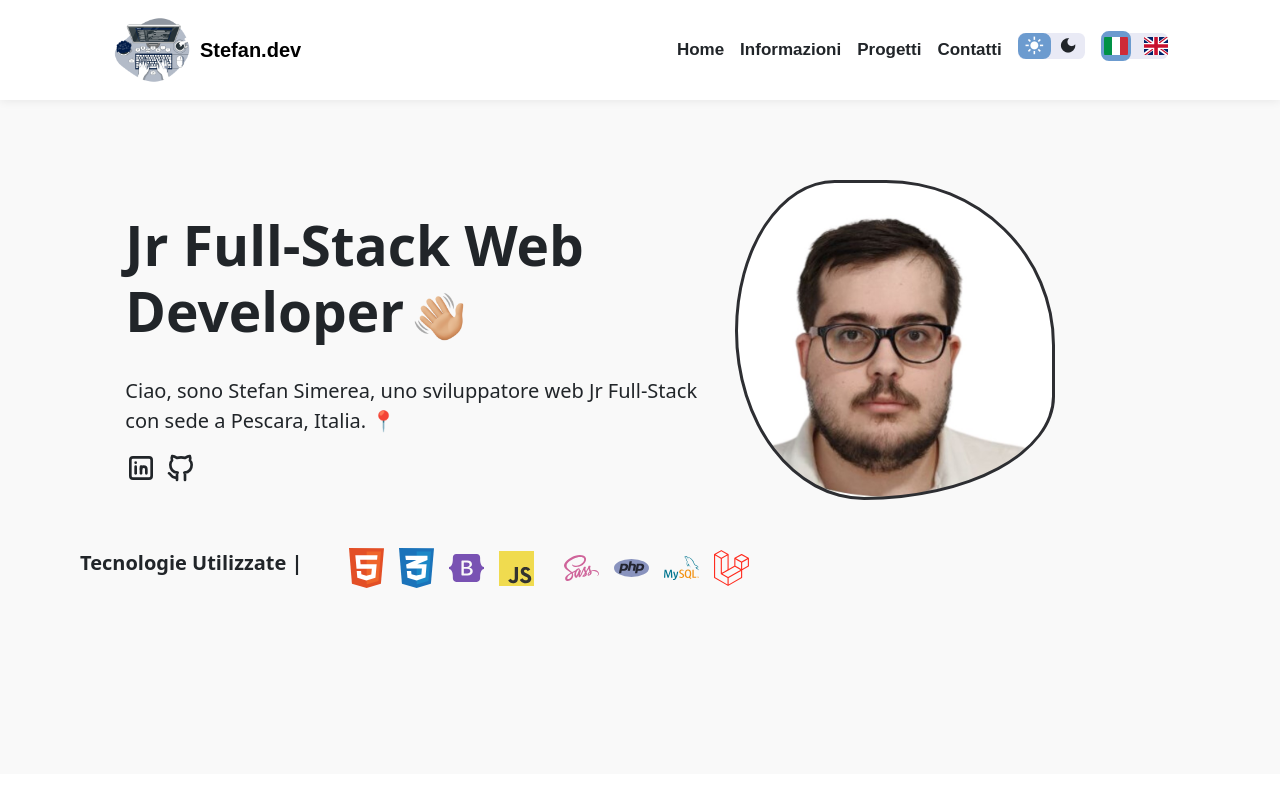
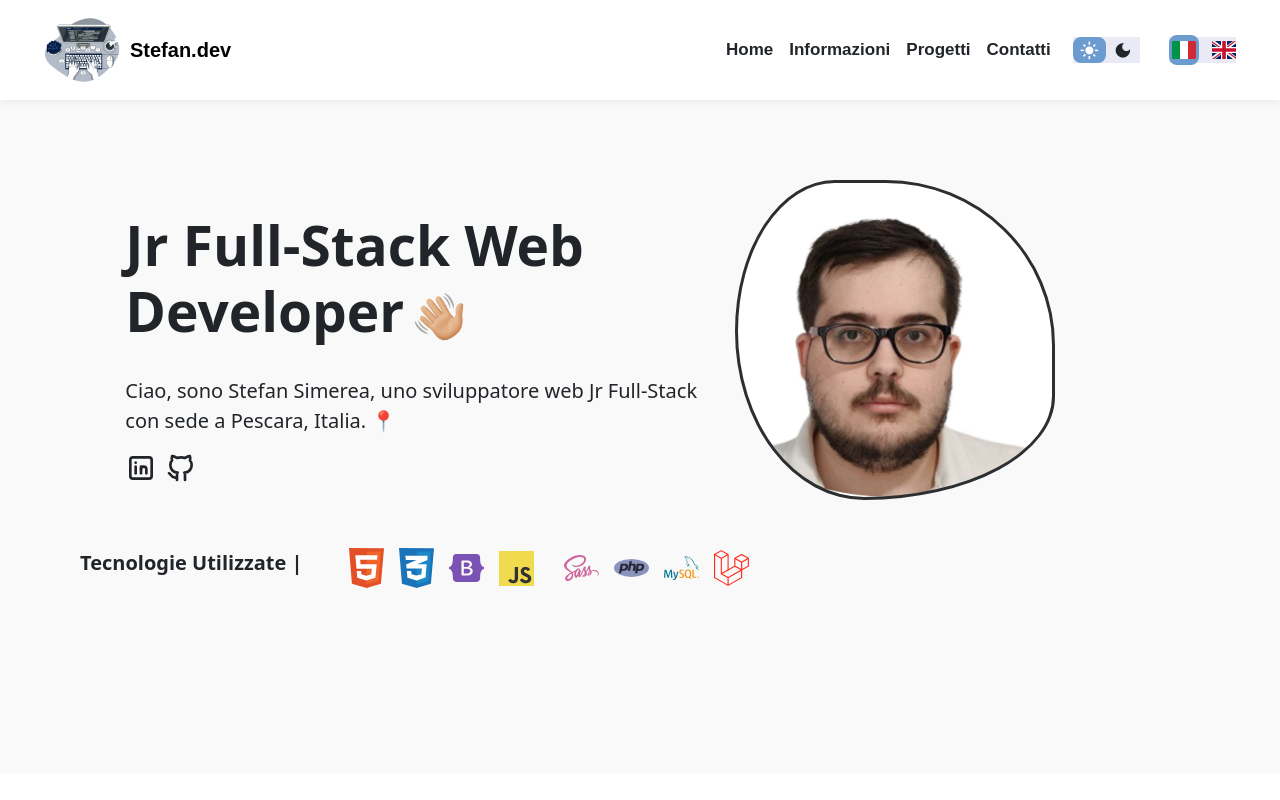
Before and after one commit to stefansimereaa/Personal-Portfolio, a Vue app: page / in a window 1280 px wide. Shown: the top 800 px of the page. Built offline with nearby package versions, Linux system fonts and the light colour scheme; some icons are missing.

Commit message:
fixed header responsive for all dimensions

```diff
--- a/src/components/header/AppHeader.vue
+++ b/src/components/header/AppHeader.vue
@@ -1,6 +1,6 @@
 <script>
 export default {
-  name: 'AppHeader',
+  name: "AppHeader",
   data() {
     return {
       isDarkMode: false,
@@ -12,11 +12,11 @@ export default {
     navbarStyle() {
       return this.$store.state.isDarkMode
         ? {
-            backgroundColor: '#181a1e',
-            color: 'white',
+            backgroundColor: "#181a1e",
+            color: "white",
           }
-          :{
-            backgroundColor: '#fff',
+        : {
+            backgroundColor: "#fff",
           };
     },
     // Change class color text for Dark Mode
@@ -25,11 +25,11 @@ export default {
     },
     // Change class active for toggle Dark Mode
     darkModeActive() {
-      return this.$store.state.isDarkMode ? 'active' : '';
+      return this.$store.state.isDarkMode ? "active" : "";
     },
     // Change class active for toggle Language active
     languageActive() {
-    return this.$store.state.isGb ? 'active' : '';
+      return this.$store.state.isGb ? "active" : "";
     },
   },
   methods: {
@@ -37,7 +37,7 @@ export default {
     // // Lightmode Toggle
     toggleLightMode() {
       if (this.$store.state.isDarkMode) {
-      this.$store.commit('toggleDarkMode');
+        this.$store.commit("toggleDarkMode");
         this.isLightMode = true;
         this.isDarkMode = false;
       }
@@ -45,7 +45,7 @@ export default {
     // Darkmode Toggle
     toggleDarkMode() {
       if (!this.$store.state.isDarkMode) {
-      this.$store.commit('toggleDarkMode');
+        this.$store.commit("toggleDarkMode");
         this.isLightMode = false;
         this.isDarkMode = true;
       }
@@ -53,35 +53,51 @@ export default {
     // Languages Toggle
     // Italian language Toggle
     toggleLanguageIt() {
-    this.$store.commit('toggleLanguageItalian', true);
-    this.$store.commit('toggleLanguageGb', false);
+      this.$store.commit("toggleLanguageItalian", true);
+      this.$store.commit("toggleLanguageGb", false);
       this.isItalian = true; // Imposta la lingua su Italiano
     },
     // English language Toggle
     toggleLanguageGb() {
-    this.$store.commit('toggleLanguageItalian', false);
-    this.$store.commit('toggleLanguageGb', true);
+      this.$store.commit("toggleLanguageItalian", false);
+      this.$store.commit("toggleLanguageGb", true);
       this.isItalian = false; // Imposta la lingua su Inglese
     },
-}
-
+  },
 };
 </script>
 
-
 <template>
   <head>
-    <link href="https://fonts.googleapis.com/icon?family=Material+Icons+Sharp" rel="stylesheet">
-    <link rel="stylesheet" href="node_modules/flag-icon-css/css/flag-icon.css">
+    <link
+      href="https://fonts.googleapis.com/icon?family=Material+Icons+Sharp"
+      rel="stylesheet"
+    />
+    <link
+      rel="stylesheet"
+      href="node_modules/flag-icon-css/css/flag-icon.css"
+    />
   </head>
   <!-- Header -->
   <header>
-    <nav class="navbar navbar-expand-lg navbar-light" :style="navbarStyle">
+    <nav class="navbar navbar-expand-lg navbar-light" :style="navbarStyle" :class="{ 'dark-mode': $store.state.isDarkMode }">
       <div class="container-fluid d-flex align-items-center links">
         <!-- Logo a sinistra -->
-        <a href="#" class="navbar-brand d-flex align-items-center logo-container">
-          <img src="../../assets/img/CodingLogo.png" alt="Logo Portfolio" class="logo">
-          <h3 class="ms-2 my-2" :style="{ color: isDarkText ? '#fff' : 'inherit' }">Stefan.dev</h3>
+        <a
+          href="#"
+          class="navbar-brand d-flex align-items-center logo-container"
+        >
+          <img
+            src="../../assets/img/CodingLogo.png"
+            alt="Logo Portfolio"
+            class="logo"
+          />
+          <h3
+            class="ms-2 my-2"
+            :style="{ color: isDarkText ? '#fff' : 'inherit' }"
+          >
+            Stefan.dev
+          </h3>
         </a>
 
         <div class="container-links">
@@ -93,43 +109,102 @@ export default {
               </li>
               <li class="nav-item">
                 <!-- Italian Version -->
-                <a class="nav-link" href="#aboutme" :class="{ 'd-none': !isItalian }">Informazioni</a>
+                <a
+                  class="nav-link"
+                  href="#aboutme"
+                  :class="{ 'd-none': !isItalian }"
+                  >Informazioni</a
+                >
                 <!-- English Version -->
-                <a class="nav-link" href="#aboutme" :class="{ 'd-none': isItalian }">About</a>
+                <a
+                  class="nav-link"
+                  href="#aboutme"
+                  :class="{ 'd-none': isItalian }"
+                  >About</a
+                >
               </li>
               <li class="nav-item">
                 <!-- Italian Version -->
-                <a class="nav-link" href="#portfolio" :class="{ 'd-none': !isItalian }">Progetti</a>
+                <a
+                  class="nav-link"
+                  href="#portfolio"
+                  :class="{ 'd-none': !isItalian }"
+                  >Progetti</a
+                >
                 <!-- English Version -->
-                <a class="nav-link" href="#portfolio" :class="{ 'd-none': isItalian }">Projects</a>
+                <a
+                  class="nav-link"
+                  href="#portfolio"
+                  :class="{ 'd-none': isItalian }"
+                  >Projects</a
+                >
               </li>
               <li class="nav-item">
                 <!-- Italian Version -->
-                <a class="nav-link" href="#contact" :class="{ 'd-none': !isItalian }">Contatti</a>
+                <a
+                  class="nav-link"
+                  href="#contact"
+                  :class="{ 'd-none': !isItalian }"
+                  >Contatti</a
+                >
                 <!-- English Version -->
-                <a class="nav-link" href="#contact" :class="{ 'd-none': isItalian }">Contact</a>
+                <a
+                  class="nav-link"
+                  href="#contact"
+                  :class="{ 'd-none': isItalian }"
+                  >Contact</a
+                >
               </li>
-
 
               <!-- Dark Mode Toggles -->
               <li class="dark-mode d-flex my-1 ms-2" :class="darkModeActive">
-                <span class="material-icons-sharp" :class="{ active: !isDarkMode }" @click="toggleLightMode"> light_mode </span>
-                <span class="material-icons-sharp " :class="{ active: isDarkMode }" @click="toggleDarkMode"> dark_mode </span>
+                <span
+                  class="material-icons-sharp"
+                  :class="{ active: !isDarkMode }"
+                  @click="toggleLightMode"
+                >
+                  light_mode
+                </span>
+                <span
+                  class="material-icons-sharp"
+                  :class="{ active: isDarkMode }"
+                  @click="toggleDarkMode"
+                >
+                  dark_mode
+                </span>
               </li>
 
               <!-- Language Change Toggles -->
-              <li class="dark-mode my-1 ms-3" :class="languageActive">
+              <li class="dark-mode language-active my-1 ms-3" :class="languageActive">
                 <!-- Italian Flag -->
-                <span class="flag-icon flag-icon-it" style="width: 10px; padding: 12px;" :class="{ active: !languageActive }" @click="toggleLanguageIt"></span>
+                <span
+                  class="flag-icon flag-icon-it"
+                  style="width: 10px; padding: 12px"
+                  :class="{ active: !languageActive }"
+                  @click="toggleLanguageIt"
+                ></span>
                 <!-- English Flag -->
-                <span class="flag-icon flag-icon-gb" style="width: 10px; padding: 12px;" :class="{ active: languageActive }" @click="toggleLanguageGb"></span>
+                <span
+                  class="flag-icon flag-icon-gb"
+                  style="width: 10px; padding: 12px"
+                  :class="{ active: languageActive }"
+                  @click="toggleLanguageGb"
+                ></span>
               </li>
             </ul>
           </div>
         </div>
 
         <!-- Navbar Toggle Button per schermi più piccoli -->
-        <button class="navbar-toggler" type="button" data-bs-toggle="collapse" data-bs-target="#navbarNav" aria-controls="navbarNav" aria-expanded="false" aria-label="Toggle navigation">
+        <button
+          class="navbar-toggler"
+          type="button"
+          data-bs-toggle="collapse"
+          data-bs-target="#navbarNav"
+          aria-controls="navbarNav"
+          aria-expanded="false"
+          aria-label="Toggle navigation"
+        >
           <span class="navbar-toggler-icon"></span>
         </button>
       </div>
@@ -137,12 +212,15 @@ export default {
   </header>
 </template>
 
+<style scoped lang="scss">
+@import "../../assets/scss/_vars.scss";
+// Regole CSS per testo bianco in modalità "dark"
+// Barra di navigazione in modalità dark
+.dark-mode .navbar-collapse {
+  background-color: rgb(24, 26, 30);
+}
 
-<style scoped lang="scss">
-@import '../../assets/scss/_vars.scss';
-// Regole CSS per testo bianco in modalità "dark"
-
-.dark-mode{
+.dark-mode {
   background-color: rgba(132, 139, 200, 0.18);
   display: flex;
   justify-content: space-between;
@@ -154,14 +232,13 @@ export default {
 }
 
 .dark-mode span.active {
-  background-color: #6C9BCF;
+  background-color: #6c9bcf;
   color: white;
-  border: 3px solid #6C9BCF;
+  border: 3px solid #6c9bcf;
   border-radius: 0.5rem;
 }
 
-
-.dark-mode span{
+.dark-mode span {
   font-size: 1.2rem;
   width: 50%;
   height: 100%;
@@ -170,27 +247,28 @@ export default {
   justify-content: center;
 }
 
-
 // Header Fonts
-header{
-  font-family: $Font ;
+header {
+  font-family: $Font;
   width: 100%;
   height: 100px;
 }
+
 .navbar {
   height: 100px;
   width: 100%;
   background-color: #fff;
   z-index: 2;
   position: fixed;
-  box-shadow: 0 0 10px rgba(0,0,0,.09);
+  box-shadow: 0 0 10px rgba(0, 0, 0, 0.09);
 }
 
-.links{
+.links {
   width: 100%;
   margin-left: 100px;
 }
-.container-links{
+
+.container-links {
   margin-right: 100px;
 }
 
@@ -199,14 +277,15 @@ header{
   max-width: 80px;
 }
 
-h3{
-  font-family: $Font ;
+h3 {
+  font-family: $Font;
   font-size: 1em;
   font-weight: bold;
 }
 
 // Links Navbar style
-li a, li a:visited {
+li a,
+li a:visited {
   font-family: $Font;
   font-weight: bold;
   font-size: 17px;
@@ -217,4 +296,294 @@ li a, li a:visited {
     color: #147efb;
   }
 }
+
+// Responsive for super small mobile devices
+@media (max-width: 370px) {
+
+  .container-links {
+  margin-right: 0px;
+  }
+  .logo {
+  max-width: 55px;
+  }
+  .links {
+  margin-left: 0px;
+  }
+  /* Aggiungi la condizione per la larghezza e l'altezza solo quando la modalità scura è attiva */
+.navbar-toggler {
+  margin-right: 30px;
+  background-color: white;
+
+  /* Imposta larghezza e altezza solo in modalità scura */
+  .dark-mode & {
+    box-shadow: 0 0 10px rgba(0, 0, 0, 0.8);
+  }
+}
+
+.navbar-toggler-icon{
+  .dark-mode & {
+    width: 1.5em;
+    height: 1.5em;
+  }
+
+}
+  .navbar-collapse {
+    position: absolute;
+    top: 100px;
+    left: 0;
+    width: 100%;
+    background-color: #fff;
+    z-index: 1;
+    box-shadow: 0 0 10px rgba(0, 0, 0, 0.09);
+    text-align: center;
+  }
+
+  .navbar-nav {
+    flex-direction: column;
+    margin-top: 0px;
+    padding-bottom: 50px;
+  }
+
+
+  .dark-mode {
+    position: absolute;
+    top: 77%;
+    left: 27%;
+    border-radius: 0px;
+  }
+  .language-active{
+    position: absolute;
+    top: 77%;
+    left: 48%;
+  }
+  .navbar{
+    position: absolute;
+    top: 0%;
+    left: 0%;
+  }
+  .navbar{
+    width: 100%;
+    position: fixed;
+  }
+}
+
+// Responsive for small mobile devices
+@media (min-width: 410px) {
+
+  .container-links {
+  margin-right: 0px;
+  }
+  .logo {
+  max-width: 55px;
+  }
+  .links {
+  margin-left: 0px;
+  }
+  /* Aggiungi la condizione per la larghezza e l'altezza solo quando la modalità scura è attiva */
+.navbar-toggler {
+  margin-right: 30px;
+  background-color: white;
+
+  /* Imposta larghezza e altezza solo in modalità scura */
+  .dark-mode & {
+    box-shadow: 0 0 10px rgba(0, 0, 0, 0.8);
+  }
+}
+
+.navbar-toggler-icon{
+  .dark-mode & {
+    width: 1.5em;
+    height: 1.5em;
+  }
+
+}
+  .navbar-collapse {
+    position: absolute;
+    top: 100px;
+    left: 0;
+    width: 100%;
+    background-color: #fff;
+    z-index: 1;
+    box-shadow: 0 0 10px rgba(0, 0, 0, 0.09);
+    text-align: center;
+  }
+
+  .navbar-nav {
+    flex-direction: column;
+    margin-top: 0px;
+    padding-bottom: 50px;
+  }
+
+
+  .dark-mode {
+    position: absolute;
+    top: 77%;
+    left: 27%;
+    border-radius: 0px;
+  }
+  .language-active{
+    position: absolute;
+    top: 77%;
+    left: 48%;
+  }
+  .navbar{
+    position: absolute;
+    top: 0%;
+    left: 0%;
+  }
+  .navbar{
+    width: 100%;
+    position: fixed;
+  }
+
+}
+
+// Responsive for mobile devices
+@media (min-width: 576px) {
+
+
+  .dark-mode {
+    position: absolute;
+    top: 77%;
+    left: 33%;
+    border-radius: 0px;
+  }
+
+
+  .language-active{
+    position: absolute;
+    top: 77%;
+    left: 50%;
+  }
+  .navbar{
+    position: absolute;
+    top: 0%;
+    left: 0%;
+  }
+  .navbar{
+    width: 100%;
+    position: fixed;
+  }
+
+}
+
+// Responsive for tablet
+@media (min-width: 768px) {
+  .logo {
+  max-width: 80px;
+  margin-left: 30px
+  }
+  .dark-mode {
+    position: absolute;
+    top: 77%;
+    left: 37%;
+    border-radius: 0px;
+  }
+
+
+  .language-active{
+    position: absolute;
+    top: 77%;
+    left: 51%;
+  }
+  .navbar{
+    position: absolute;
+    top: 0%;
+    left: 0%;
+  }
+  .navbar{
+    width: 100%;
+    position: fixed;
+  }
+}
+
+// Responsive for notebooks
+@media (min-width: 992px) {
+  .logo {
+  max-width: 80px;
+  margin-left: 30px
+  }
+  .navbar-collapse {
+    position: relative;
+    top: 0;
+    width: 550px;
+    background-color: #fff;
+    z-index: 1;
+    text-align: center;
+  }
+
+  .dark-mode {
+    position: absolute;
+    top: 10%;
+    left: 63%;
+    border-radius: 0px;
+  }
+
+
+  .language-active{
+    position: absolute;
+    top: 10%;
+    left: 79%;
+  }
+  .navbar-nav{
+    padding-bottom: 0px;
+  }
+  .navbar-collapse{
+    box-shadow: none;
+  }
+  .navbar{
+    position: absolute;
+    top: 0%;
+    left: 0%;
+  }
+  .navbar{
+    width: 100%;
+    position: fixed;
+  }
+}
+
+// Responsive for desktops
+@media (min-width: 1400px) {
+  .logo {
+  max-width: 80px;
+  margin-left: 30px
+  }
+  .navbar-collapse {
+    position: relative;
+    top: 0;
+    width: 550px;
+    background-color: #fff;
+    z-index: 1;
+    text-align: center;
+  }
+
+  .dark-mode {
+    position: absolute;
+    top: 10%;
+    left: 63%;
+    border-radius: 0px;
+  }
+
+
+  .language-active{
+    position: absolute;
+    top: 10%;
+    left: 79%;
+  }
+  .navbar-nav{
+    padding-bottom: 0px;
+  }
+  .navbar-collapse{
+    box-shadow: none;
+  }
+  .navbar{
+    position: absolute;
+    top: 0%;
+    left: 0%;
+  }
+  .navbar{
+    width: 100%;
+    position: fixed;
+  }
+}
 </style>
```
Lines whose indentation alone changed are shown as unchanged.
